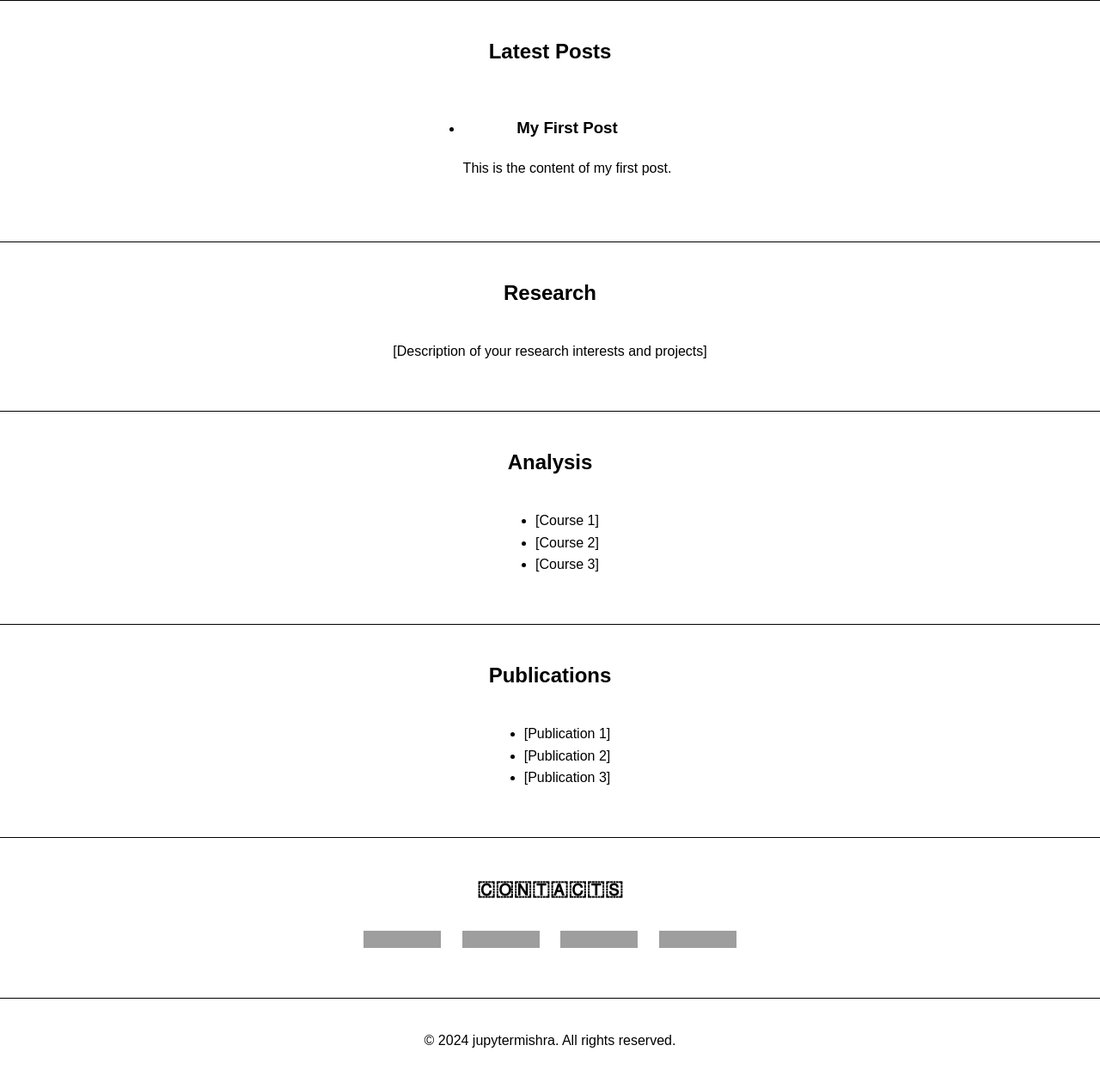
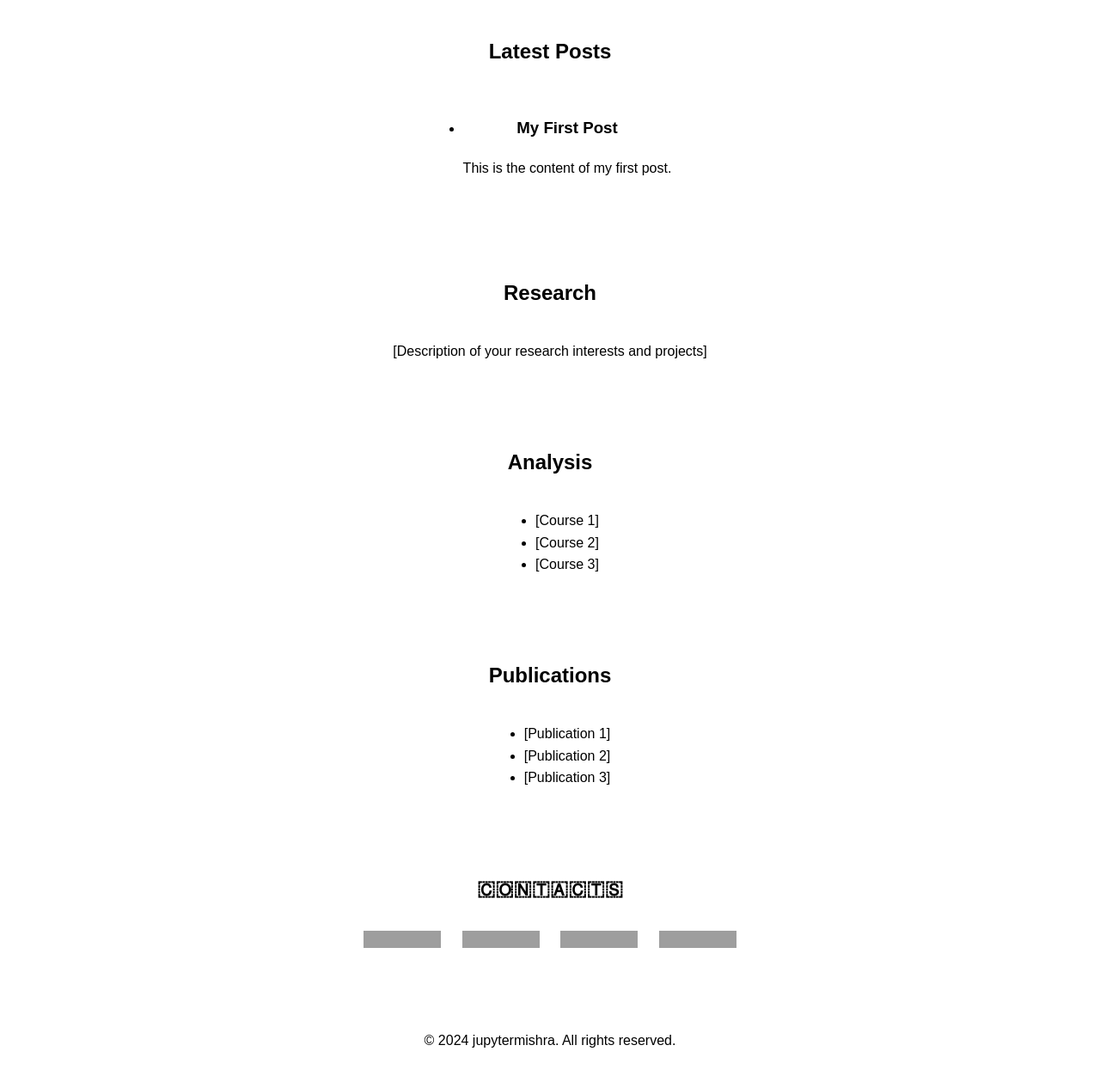
Before and after one commit to jupytermishra/jupytermishra.github.io, a Jekyll site: the page built from index.html, in a window 1280 px wide. Shown: the part 893-2152 px from the top of the page at 86% size. Built offline with Jekyll 4.4.1, drawn with Linux system fonts in a browser that asks for light colours; grey boxes are pictures that could not be loaded.

Commit message:
Update index.html

```diff
--- a/index.html
+++ b/index.html
@@ -23,7 +23,7 @@ title: Home
   }
   .section {
     padding: 20px;
-    border-bottom: 1px solid #000;
+    border-bottom: 1px solid #fff;
   }
   h2 {
     color: #000000 ;
```
